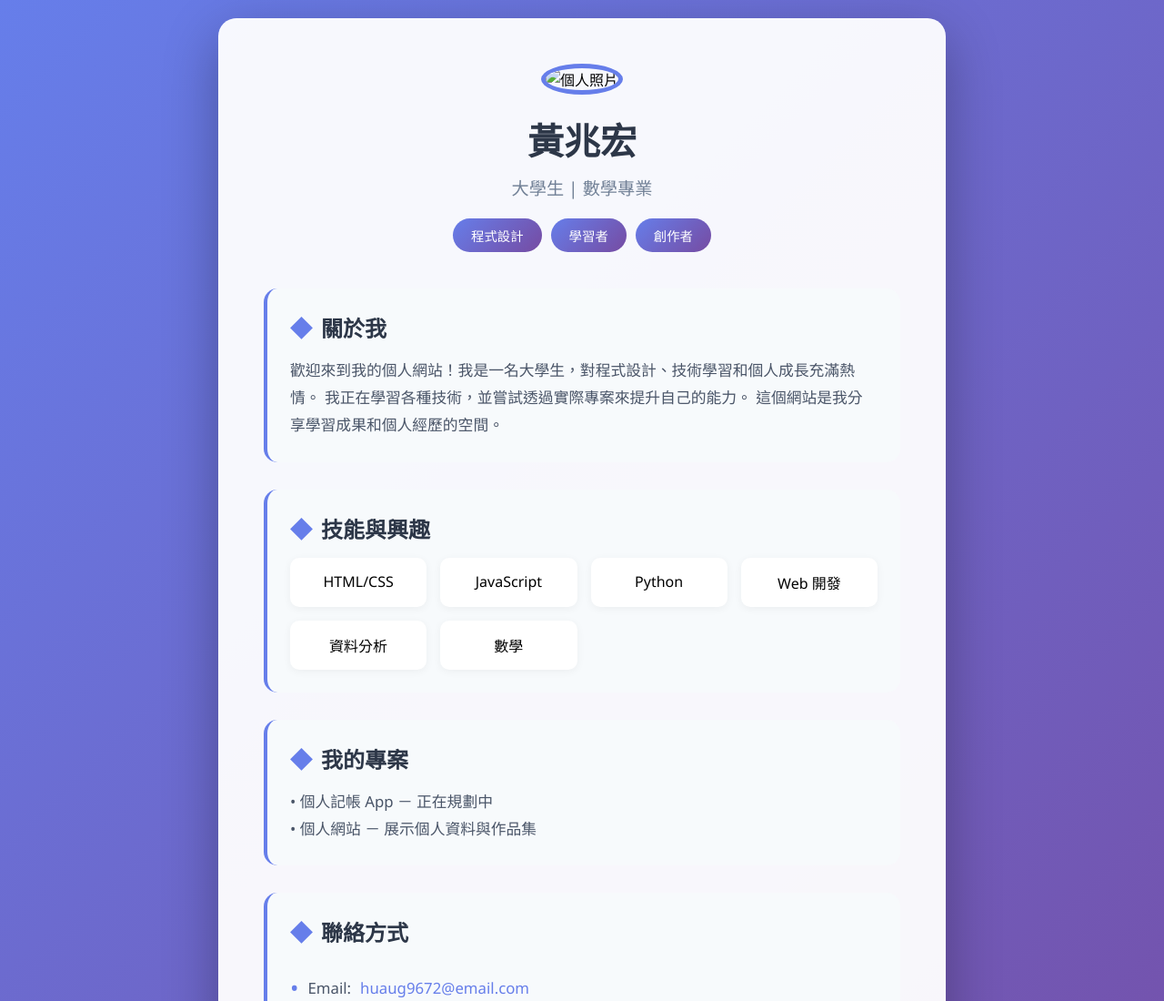
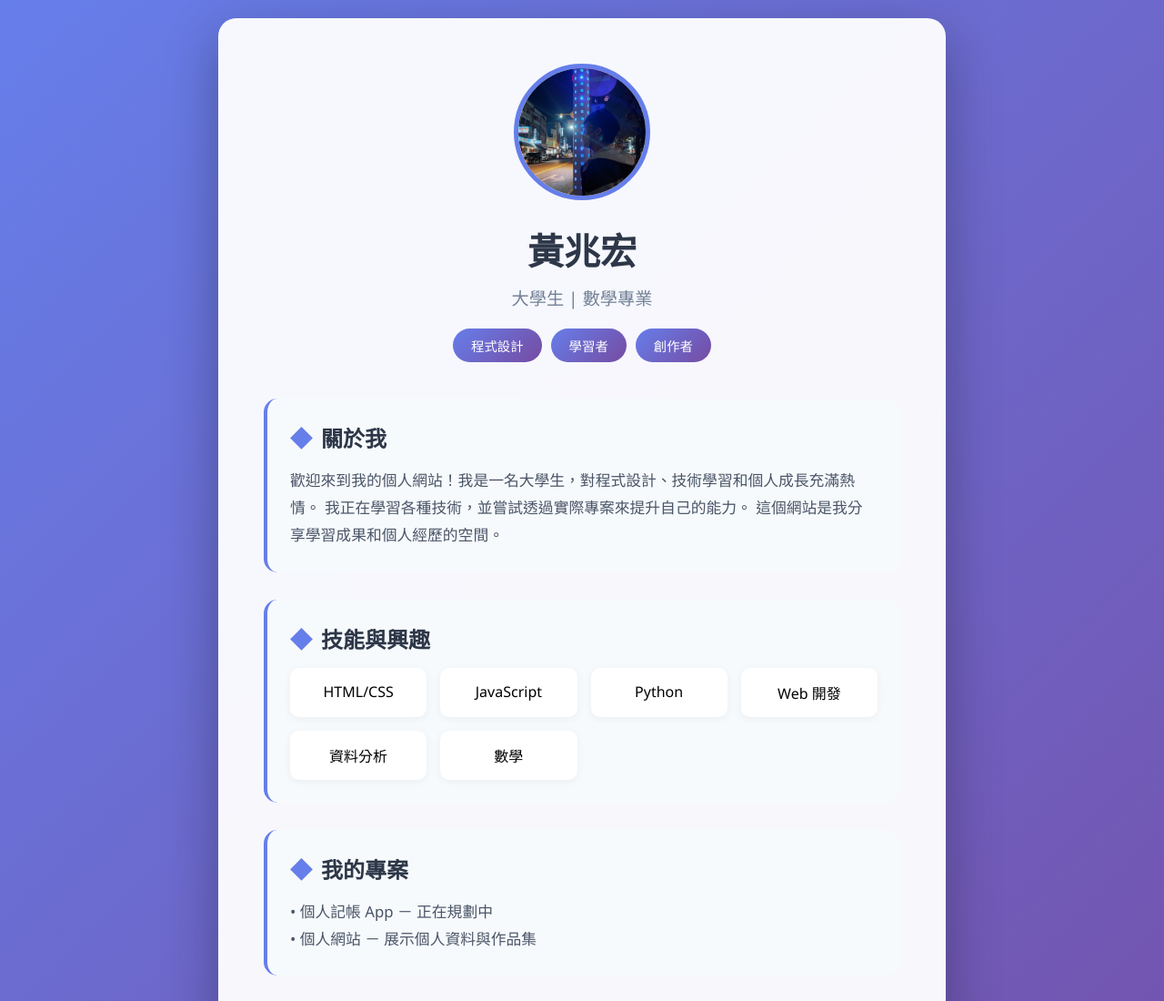
Before and after one commit to Hkenry126/my-personal-website, a plain HTML site: page index.html in a window 1280 px wide. Shown: the top 1100 px of the page at 91% size. Drawn offline with Linux system fonts and the light colour scheme.

Commit message:
Fix image source filename in index.html

```diff
--- a/index.html
+++ b/index.html
@@ -196,7 +196,7 @@
 <body>
   <div class="container">
     <div class="header">
-      <img src="個人圖片jpg" class="avatar" alt="個人照片" />
+      <img src="個人圖片.jpg" class="avatar" alt="個人照片" />
       <h1>黃兆宏</h1>
       <div class="subtitle">大學生 | 數學專業</div>
       <div class="tags">
```
